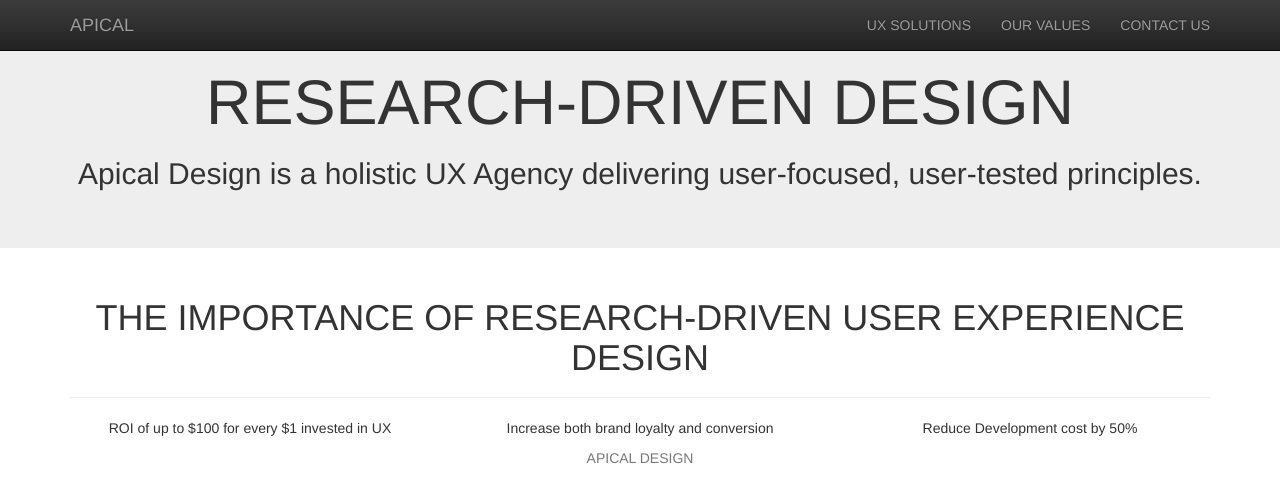
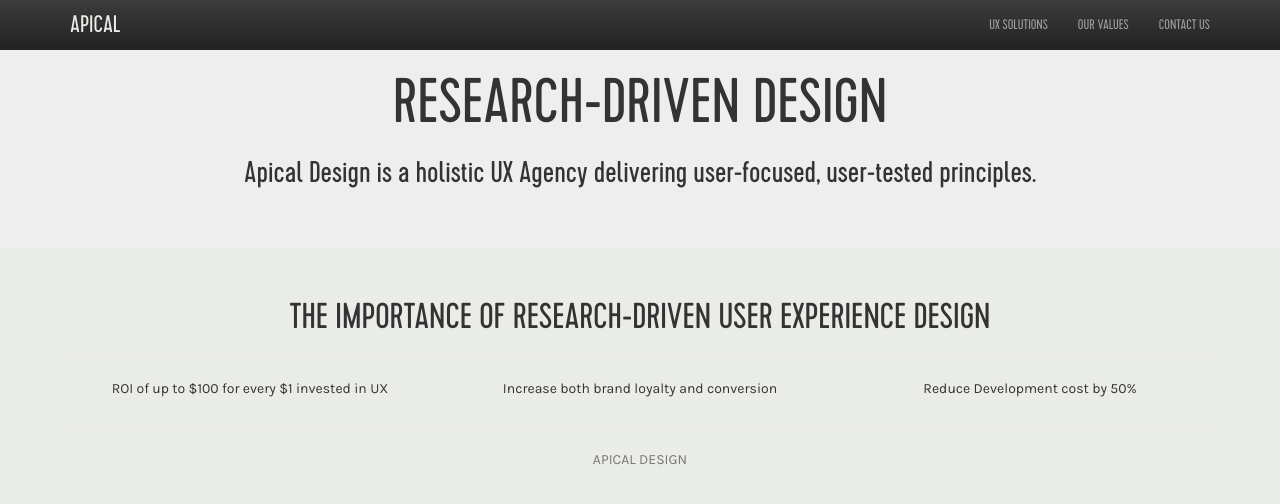
Before and after one commit to tjmonsi/apicaldesign.github.io, a plain HTML site: page site/index.html in a window 1280 px wide. Drawn offline with nearby package versions, Linux system fonts and the light colour scheme.

Commit message:
Adds base typography

```diff
--- /dev/null
+++ b/site/css/main.css
@@ -0,0 +1,36 @@
+/* Typography  */
+
+@import url('https://fonts.googleapis.com/css?family=Karla');
+
+@font-face {
+  font-family: "Cervo";
+  src: url(cervo.ttf) format("truetype");
+}
+
+h1,h2,h3,h4,h5 {
+  font-family: "Cervo", Helvetica, Arial;
+}
+
+body {
+  font-family: "Karla", Helvetica, Arial;
+  background-color: #EAECE7;
+}
+
+/** Header  */
+
+.navbar {
+  background-color: transparent;
+  font-family: "Cervo", Helvetica, Arial;
+  border-bottom:none;
+}
+.navbar-brand {
+  color: #EAECE7;
+  font-size: 24px;
+}
+.navbar-inverse .navbar-brand {
+  color: #EAECE7;
+}
+
+.navbar-inverse .navbar-nav > .active > a, .navbar-inverse .navbar-nav > .active > a:hover, .navbar-inverse .navbar-nav > .active > a:focus {
+  background-color: #0C1E3E;
+}
--- a/site/index.html
+++ b/site/index.html
@@ -9,11 +9,14 @@
     <!-- Optional theme -->
     <link rel="stylesheet" href="https://maxcdn.bootstrapcdn.com/bootstrap/3.3.7/css/bootstrap-theme.min.css" integrity="sha384-rHyoN1iRsVXV4nD0JutlnGaslCJuC7uwjduW9SVrLvRYooPp2bWYgmgJQIXwl/Sp" crossorigin="anonymous">
 
+    <!-- JQauery -->
+    <script src="https://ajax.googleapis.com/ajax/libs/jquery/3.1.1/jquery.min.js"></script>
+
     <!-- Latest compiled and minified JavaScript -->
     <script src="https://maxcdn.bootstrapcdn.com/bootstrap/3.3.7/js/bootstrap.min.js" integrity="sha384-Tc5IQib027qvyjSMfHjOMaLkfuWVxZxUPnCJA7l2mCWNIpG9mGCD8wGNIcPD7Txa" crossorigin="anonymous"></script>
 
     <!-- Custom stylesheet` -->
-    <link href="css/index.css" rel="stylesheet">
+    <link href="css/main.css" rel="stylesheet">
 
 
   </head>
@@ -75,19 +78,9 @@
 
     <footer class="footer text-center">
       <div class="container">
+        <hr />
         <p class="text-muted">APICAL DESIGN</p>
       </div>
     </footer>
-
-
-
-
-    <!-- toolkit scripts -->
-    <script src="../assets/toolkit/scripts/toolkit.js"></script>
-    <!-- /toolkit scripts -->
-
-
-
-
   </body>
 </html>
```
